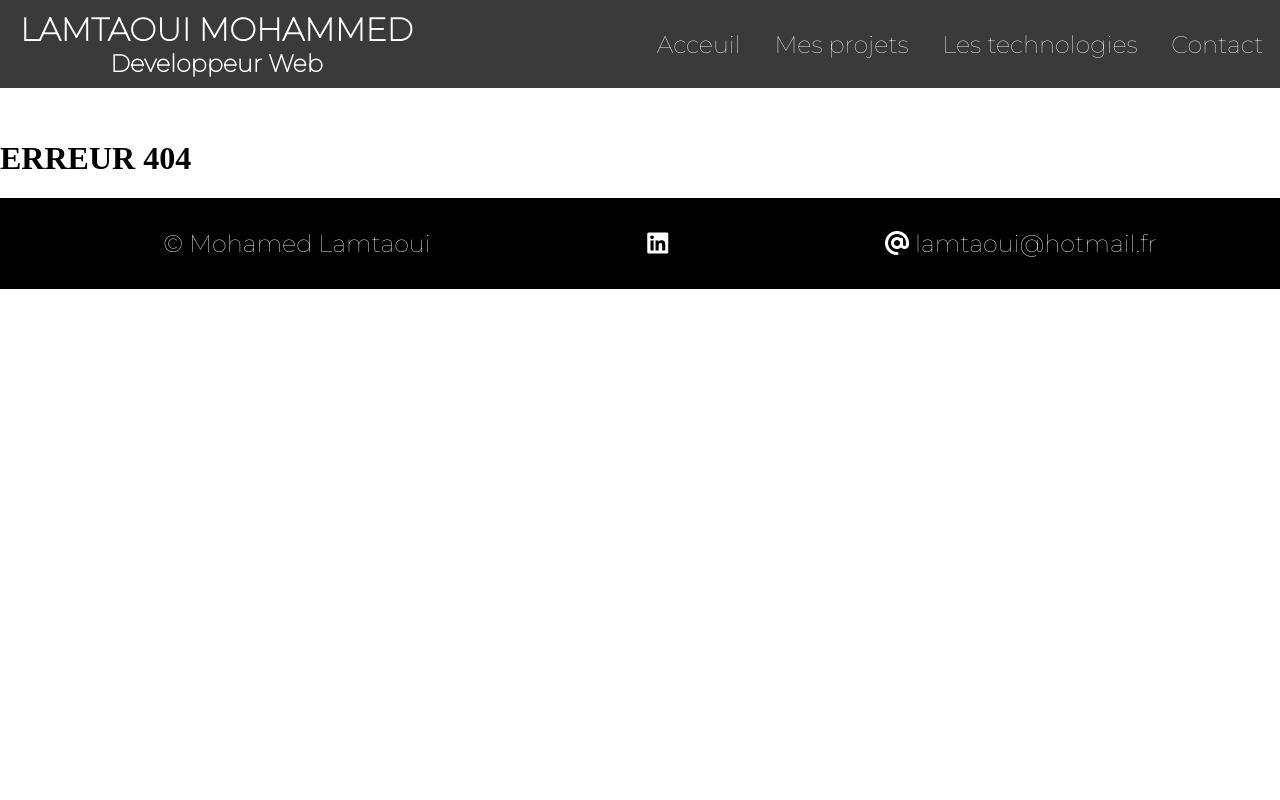
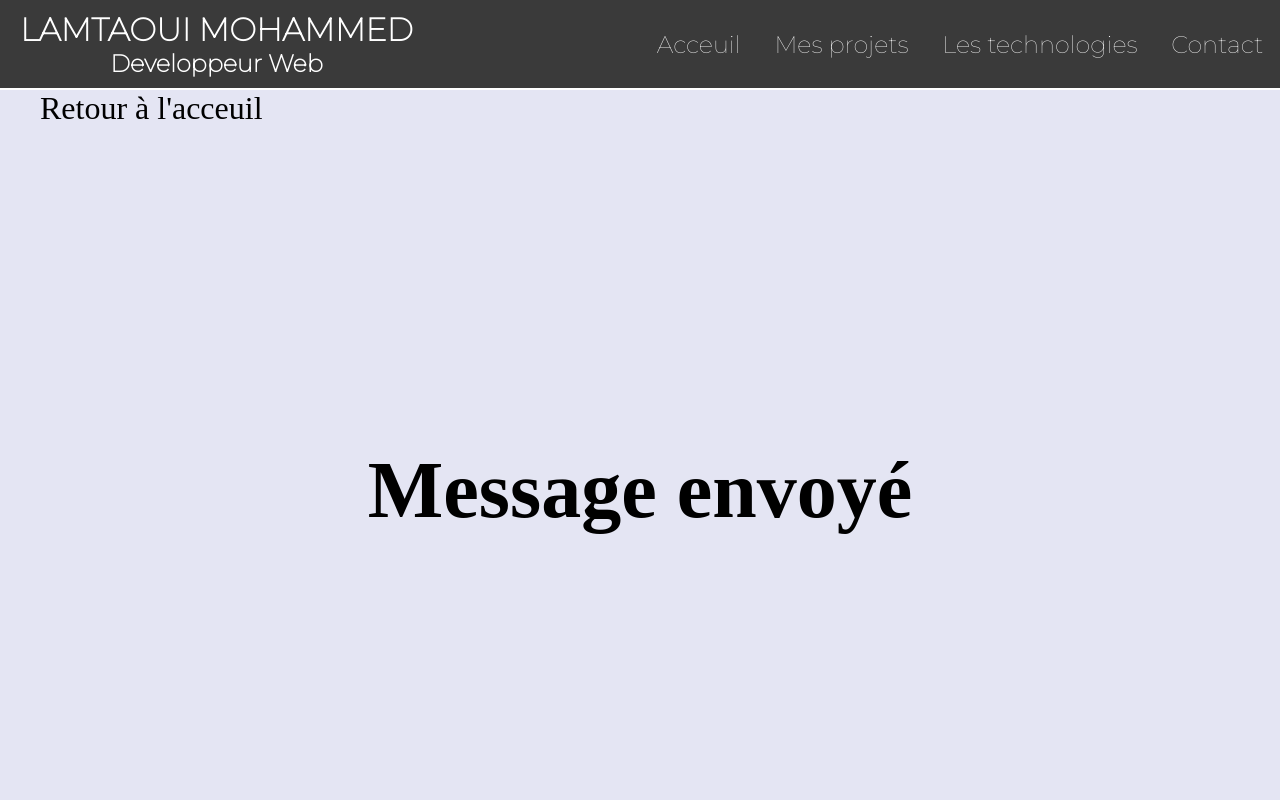
Before and after one commit to lamOpenclassroom/portfolio, a React (Create React App) app: page /sent in a window 1280 px wide. Before the commit this address had no page. Shown: the top 800 px of the page. Built offline with nearby package versions, Linux system fonts and the light colour scheme.

Commit message:
add page of sent

```diff
--- a/public/index.html
+++ b/public/index.html
@@ -32,17 +32,14 @@
     <title>Portfolio</title>
   </head>
   <body>
-
-
     <div id="root"></div>
 
-    <form name="contact" data-netlify="true" hidden>
+    <form action="../src/components/Sent.js" name="contact" data-netlify="true" hidden>
       <input type="text" name="name" />
       <input type="email" name="email" />
       <textarea name="message"></textarea>
     </form>
 
     <noscript>You need to enable JavaScript to run this app.</noscript>
-
   </body>
 </html>
--- a/src/App.js
+++ b/src/App.js
@@ -4,6 +4,7 @@ import Header from "./components/Header";
 import Footer from "./components/Footer";
 import Detail from "./components/Detail";
 import Error from './components/Error';
+import Sent from "./components/Sent";
 import About from "./pages/About";
 import Project from "./pages/Project";
 import Techno from "./pages/Techno";
@@ -24,6 +25,7 @@ function App() {
             <Route path="/contact" element={<Contact />} />
             <Route path="/detail/:idDetail" element={<Detail />} />
             <Route path="/*" element={<Error />} />
+            <Route path='/sent' element={<Sent /> } />
         </Routes>
         </div>
         <Footer />
--- a/src/assets/style/App.scss
+++ b/src/assets/style/App.scss
@@ -7,7 +7,6 @@ html,body{
     }
 
     .my-app-change{
-        margin-top: 140px;
         h1{
             font-size: 2rem;
         }
--- /dev/null
+++ b/src/assets/style/Message.scss
@@ -0,0 +1,19 @@
+.bloc-message {
+    position: relative;
+    background-color: rgba(125, 130, 195, 0.208);
+    margin-top: 90px;
+    #message-retour{
+        position: absolute;
+        left: 40px;
+        font-size: 2rem;
+    }
+    #message-title{
+        font-size: 5rem;
+    }
+    display: flex;
+    flex-wrap: wrap;
+    text-align: center;
+    height: 100vh;
+    align-content: center;
+    justify-content: center;
+}
--- a/src/assets/style/contact.scss
+++ b/src/assets/style/contact.scss
@@ -5,6 +5,8 @@ $gradientColor: rgb(170, 203, 221);
     flex-direction: column;
     align-items: center;
     margin: 30px;
+    margin-top: 120px;
+    height: 100vh;
     #block-form{
         display: flex;
         flex-direction: column;
--- a/src/assets/style/detail.scss
+++ b/src/assets/style/detail.scss
@@ -1,5 +1,7 @@
 .detail{
     position: relative;
+    margin-top: 120px;
+    height: 100vh;
     .return{
         position: absolute;
         top: -50px;
--- a/src/assets/style/project.scss
+++ b/src/assets/style/project.scss
@@ -4,6 +4,7 @@
     align-items: center;
     margin-top: 50px;
     margin-bottom: 50px;
+    margin-top: 120px;
     label{
         margin-bottom: 10px;
     }
--- a/src/assets/style/propos.scss
+++ b/src/assets/style/propos.scss
@@ -1,3 +1,6 @@
+#main-page{
+    margin-top: 120px;
+    height: 100vh;
 .propos,.parcours{
     display: flex;
     margin: 30px;
@@ -22,7 +25,7 @@
         justify-content: space-evenly;
     }
 }
-
+}
 .parcours{
     flex-direction: row-reverse;
 }
--- a/src/assets/style/techno.scss
+++ b/src/assets/style/techno.scss
@@ -1,4 +1,5 @@
 .page-techno{
+    margin-top: 120px;
     h1{
         text-align: center;
     }
--- a/src/components/Error.js
+++ b/src/components/Error.js
@@ -1,6 +1,12 @@
+import { Link } from "react-router-dom";
+import "../assets/style/Message.scss";
+
 function Error() {
     return (
-        <h1>ERREUR 404</h1>
+        <div className="bloc-message">
+            <Link id="message-retour" to="/">Retour à l'acceuil</Link>
+            <h1 id="message-title">404</h1>
+        </div>
     )
 }
 
--- /dev/null
+++ b/src/components/Sent.js
@@ -0,0 +1,14 @@
+import { Link } from "react-router-dom"
+import "../assets/style/Message.scss"
+
+function Sent() {
+
+
+    return (
+        <div className="bloc-message">
+            <Link id="message-retour" to="/">Retour à l'acceuil</Link>
+            <h1 id="message-title">Message envoyé</h1>
+        </div>
+    )
+}
+export default Sent;
```
